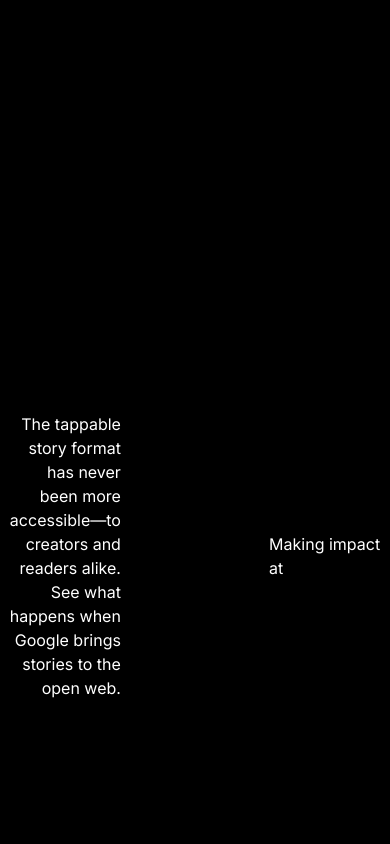
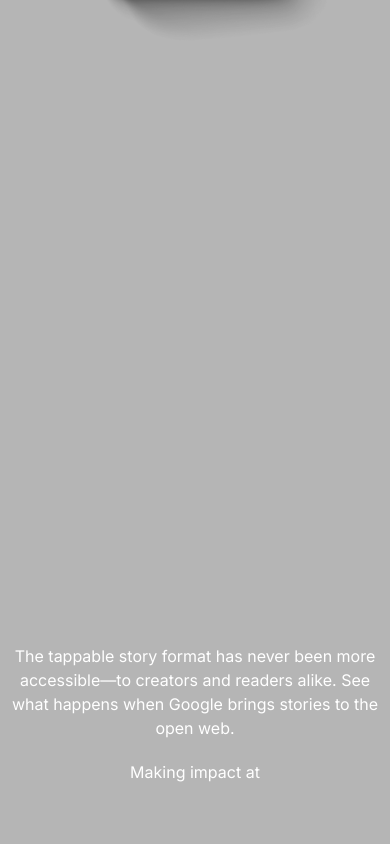
Before and after one commit to arumadin/animated-landing-page, a Next.js app: page / in a window 390 px wide. Shown: the part 980-1824 px from the top of the page. Built offline with nearby package versions, Linux system fonts and the light colour scheme.

Commit message:
[Hero - UsedBy] Edit responsive css

```diff
--- a/src/app/components/Hero/style.scss
+++ b/src/app/components/Hero/style.scss
@@ -148,13 +148,33 @@
         height: 100vh;
         color: white;
 
+        @include nonDesktop {
+            height: 800px;
+        }
+
+        @include mobile {
+            height: 650px;
+            flex-direction: column;
+            justify-content: flex-end;
+        }
+
         &-copy,
         &-logos {
             width: 30%;
+
+            @include mobile {
+                width: 100%;
+                text-align: center;
+            }
         }
 
         &-copy {
             text-align: right;
+
+            @include mobile {
+                text-align: center;
+                margin-bottom: 20px;
+            }
         }
     }
 }
```
